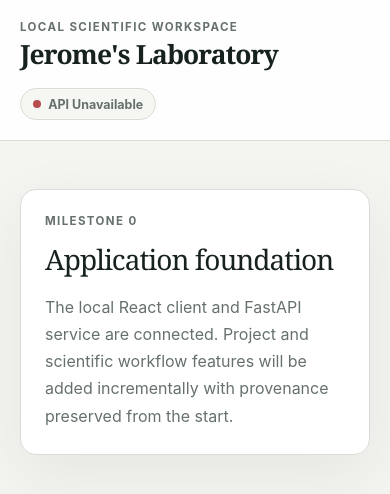
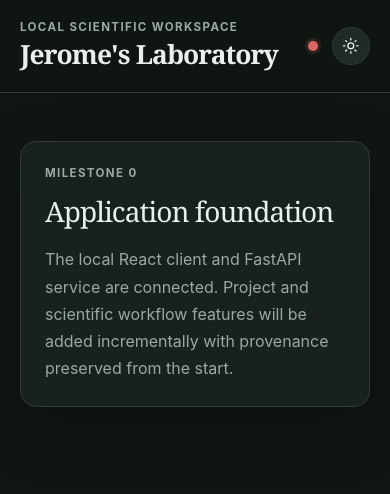
Before and after one commit to jeromepoizat/jeromeslab, a React (Vite) app in the folder frontend/: page / in a window 390 px wide. Shown: the top 494 px of the page. Built offline with nearby package versions, Linux system fonts and the light colour scheme; no server answers.

Commit message:
feat: add dark theme and minimal health indicator

```diff
--- a/frontend/index.html
+++ b/frontend/index.html
@@ -1,5 +1,5 @@
 <!doctype html>
-<html lang="en">
+<html lang="en" data-theme="dark">
   <head>
     <meta charset="UTF-8" />
     <meta name="viewport" content="width=device-width, initial-scale=1.0" />
--- a/frontend/src/App.css
+++ b/frontend/src/App.css
@@ -4,11 +4,12 @@
 
 .app-header {
   align-items: center;
-  background: rgba(255, 255, 255, 0.92);
+  background: var(--header-background);
   border-bottom: 1px solid var(--border);
   display: flex;
   justify-content: space-between;
   padding: 1.25rem clamp(1.25rem, 4vw, 4rem);
+  transition: background-color 180ms ease, border-color 180ms ease;
 }
 
 .app-header h1 {
@@ -30,33 +31,102 @@
   text-transform: uppercase;
 }
 
+.header-actions {
+  align-items: center;
+  color: var(--muted);
+  display: flex;
+  gap: 0.9rem;
+}
+
 .api-status {
+  align-items: center;
+  display: inline-flex;
+  justify-content: center;
+  outline: none;
+  position: relative;
+}
+
+.api-status-dot {
+  background: #d79b33;
+  border-radius: 50%;
+  box-shadow: 0 0 0 0.2rem rgba(215, 155, 51, 0.14);
+  height: 0.65rem;
+  width: 0.65rem;
+}
+
+.api-status--available .api-status-dot {
+  background: #39b87b;
+  box-shadow: 0 0 0 0.2rem rgba(57, 184, 123, 0.14);
+}
+
+.api-status--unavailable .api-status-dot {
+  background: #dc6666;
+  box-shadow: 0 0 0 0.2rem rgba(220, 102, 102, 0.14);
+}
+
+.api-status-tooltip {
+  background: var(--tooltip-background);
+  border: 1px solid var(--border);
+  border-radius: 0.45rem;
+  color: var(--tooltip-text);
+  font-size: 0.75rem;
+  font-weight: 650;
+  opacity: 0;
+  padding: 0.35rem 0.55rem;
+  pointer-events: none;
+  position: absolute;
+  right: 50%;
+  top: calc(100% + 0.7rem);
+  transform: translate(50%, -0.2rem);
+  transition: opacity 140ms ease, transform 140ms ease;
+  white-space: nowrap;
+  z-index: 1;
+}
+
+.api-status:hover .api-status-tooltip,
+.api-status:focus-visible .api-status-tooltip {
+  opacity: 1;
+  transform: translate(50%, 0);
+}
+
+.api-status:focus-visible .api-status-dot,
+.theme-toggle:focus-visible {
+  outline: 2px solid var(--focus);
+  outline-offset: 0.25rem;
+}
+
+.theme-toggle {
   align-items: center;
   background: var(--surface-subtle);
   border: 1px solid var(--border);
-  border-radius: 999px;
-  color: var(--muted);
-  display: flex;
-  font-size: 0.78rem;
-  font-weight: 650;
-  gap: 0.45rem;
-  padding: 0.45rem 0.75rem;
-  text-transform: capitalize;
+  border-radius: 50%;
+  color: var(--ink);
+  cursor: pointer;
+  display: inline-flex;
+  height: 2.35rem;
+  justify-content: center;
+  padding: 0;
+  transition:
+    background-color 180ms ease,
+    border-color 180ms ease,
+    color 180ms ease,
+    transform 140ms ease;
+  width: 2.35rem;
 }
 
-.api-status span {
-  background: #d79b33;
-  border-radius: 50%;
-  height: 0.5rem;
-  width: 0.5rem;
+.theme-toggle:hover {
+  background: var(--surface-hover);
+  transform: translateY(-1px);
 }
 
-.api-status--available span {
-  background: #27835b;
-}
-
-.api-status--unavailable span {
-  background: #b64c4c;
+.theme-toggle svg {
+  fill: none;
+  height: 1.1rem;
+  stroke: currentColor;
+  stroke-linecap: round;
+  stroke-linejoin: round;
+  stroke-width: 1.8;
+  width: 1.1rem;
 }
 
 main {
@@ -69,9 +139,10 @@ main {
   background: var(--surface);
   border: 1px solid var(--border);
   border-radius: 1rem;
-  box-shadow: 0 1.25rem 4rem rgba(37, 45, 41, 0.07);
+  box-shadow: var(--card-shadow);
   max-width: 42rem;
   padding: clamp(1.5rem, 5vw, 3rem);
+  transition: background-color 180ms ease, border-color 180ms ease;
 }
 
 .foundation-card h2 {
@@ -92,8 +163,6 @@ main {
 
 @media (max-width: 36rem) {
   .app-header {
-    align-items: flex-start;
-    flex-direction: column;
-    gap: 1rem;
+    align-items: center;
   }
 }
--- a/frontend/src/App.tsx
+++ b/frontend/src/App.tsx
@@ -2,9 +2,38 @@ import { useEffect, useState } from 'react'
 import './App.css'
 
 type ApiState = 'checking' | 'available' | 'unavailable'
+type Theme = 'dark' | 'light'
+
+const apiStateLabels: Record<ApiState, string> = {
+  checking: 'Checking connection',
+  available: 'Connected',
+  unavailable: 'Not connected',
+}
+
+function SunIcon() {
+  return (
+    <svg aria-hidden="true" viewBox="0 0 24 24">
+      <circle cx="12" cy="12" r="4" />
+      <path d="M12 2v2M12 20v2M4.93 4.93l1.42 1.42M17.66 17.66l1.41 1.41M2 12h2M20 12h2M4.93 19.07l1.42-1.42M17.66 6.34l1.41-1.41" />
+    </svg>
+  )
+}
+
+function MoonIcon() {
+  return (
+    <svg aria-hidden="true" viewBox="0 0 24 24">
+      <path d="M20.4 15.3A9 9 0 0 1 8.7 3.6 9 9 0 1 0 20.4 15.3Z" />
+    </svg>
+  )
+}
 
 function App() {
   const [apiState, setApiState] = useState<ApiState>('checking')
+  const [theme, setTheme] = useState<Theme>('dark')
+
+  useEffect(() => {
+    document.documentElement.dataset.theme = theme
+  }, [theme])
 
   useEffect(() => {
     const controller = new AbortController()
@@ -26,6 +55,9 @@ function App() {
     return () => controller.abort()
   }, [])
 
+  const nextTheme = theme === 'dark' ? 'light' : 'dark'
+  const themeToggleLabel = `Switch to ${nextTheme} mode`
+
   return (
     <div className="app-shell">
       <header className="app-header">
@@ -33,9 +65,27 @@ function App() {
           <p className="eyebrow">Local scientific workspace</p>
           <h1>Jerome's Laboratory</h1>
         </div>
-        <div className={`api-status api-status--${apiState}`} role="status">
-          <span aria-hidden="true" />
-          API {apiState}
+        <div className="header-actions">
+          <div
+            className={`api-status api-status--${apiState}`}
+            role="status"
+            aria-label={apiStateLabels[apiState]}
+            tabIndex={0}
+          >
+            <span className="api-status-dot" aria-hidden="true" />
+            <span className="api-status-tooltip" role="tooltip">
+              {apiStateLabels[apiState]}
+            </span>
+          </div>
+          <button
+            className="theme-toggle"
+            type="button"
+            aria-label={themeToggleLabel}
+            title={themeToggleLabel}
+            onClick={() => setTheme(nextTheme)}
+          >
+            {theme === 'dark' ? <SunIcon /> : <MoonIcon />}
+          </button>
         </div>
       </header>
 
--- a/frontend/src/index.css
+++ b/frontend/src/index.css
@@ -1,6 +1,7 @@
 :root {
-  color: #27312d;
-  background: #f4f5f0;
+  color: #e8f0eb;
+  background: #101613;
+  color-scheme: dark;
   font-family:
     Inter, ui-sans-serif, system-ui, -apple-system, BlinkMacSystemFont, 'Segoe UI',
     sans-serif;
@@ -9,11 +10,37 @@
   -webkit-font-smoothing: antialiased;
   -moz-osx-font-smoothing: grayscale;
 
+  --background: #101613;
+  --ink: #e8f0eb;
+  --muted: #9aa9a1;
+  --border: #2e3a34;
+  --surface: #18211d;
+  --surface-subtle: #202b26;
+  --surface-hover: #2a3731;
+  --header-background: rgba(16, 22, 19, 0.92);
+  --tooltip-background: #e8f0eb;
+  --tooltip-text: #17221d;
+  --focus: #60c995;
+  --card-shadow: 0 1.25rem 4rem rgba(0, 0, 0, 0.24);
+}
+
+:root[data-theme='light'] {
+  color: #27312d;
+  background: #f4f5f0;
+  color-scheme: light;
+
+  --background: #f4f5f0;
   --ink: #17221d;
   --muted: #66716c;
   --border: #d9ddd7;
   --surface: #ffffff;
   --surface-subtle: #f6f7f3;
+  --surface-hover: #ecefe9;
+  --header-background: rgba(255, 255, 255, 0.92);
+  --tooltip-background: #17221d;
+  --tooltip-text: #ffffff;
+  --focus: #27835b;
+  --card-shadow: 0 1.25rem 4rem rgba(37, 45, 41, 0.07);
 }
 
 * {
@@ -21,9 +48,12 @@
 }
 
 body {
+  background: var(--background);
+  color: var(--ink);
   margin: 0;
   min-width: 20rem;
   min-height: 100vh;
+  transition: background-color 180ms ease, color 180ms ease;
 }
 
 button,
```
Also changed, not shown: 1 other file (tests, documents, lock files or other folders).
